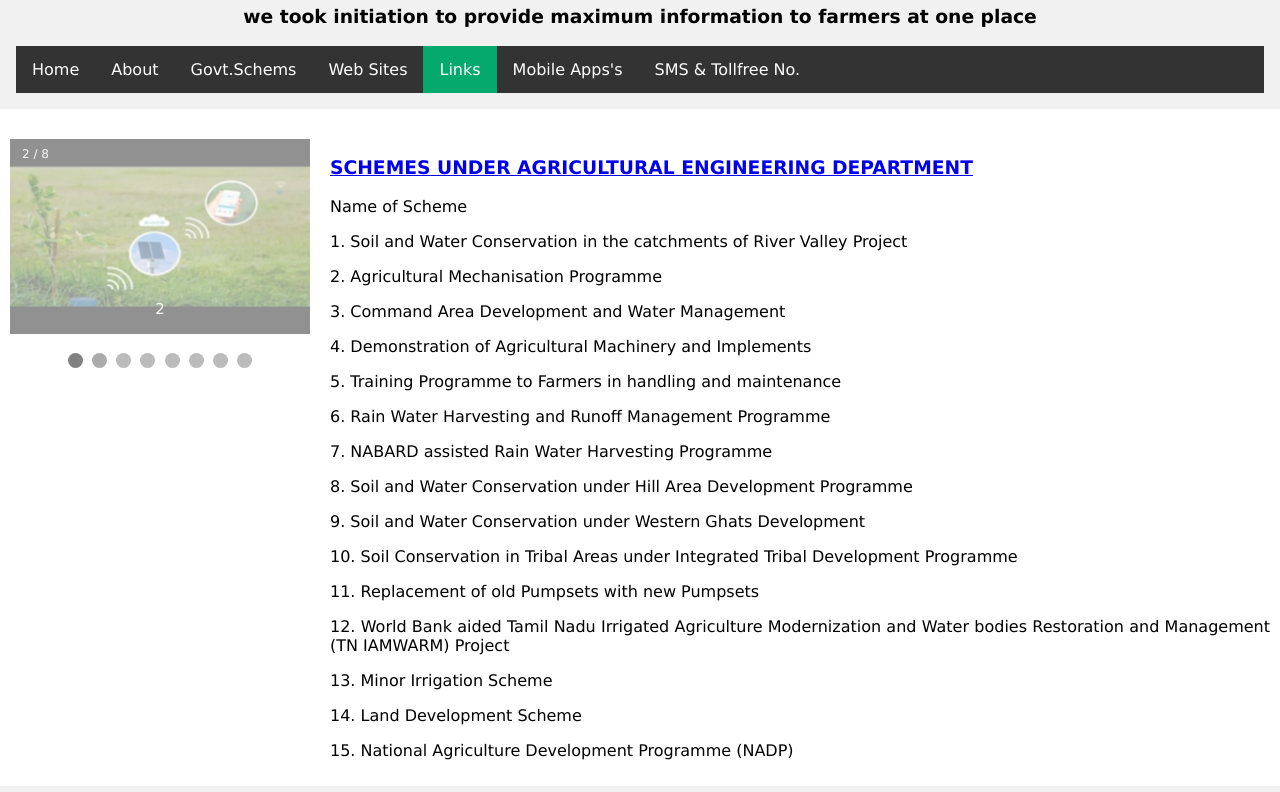
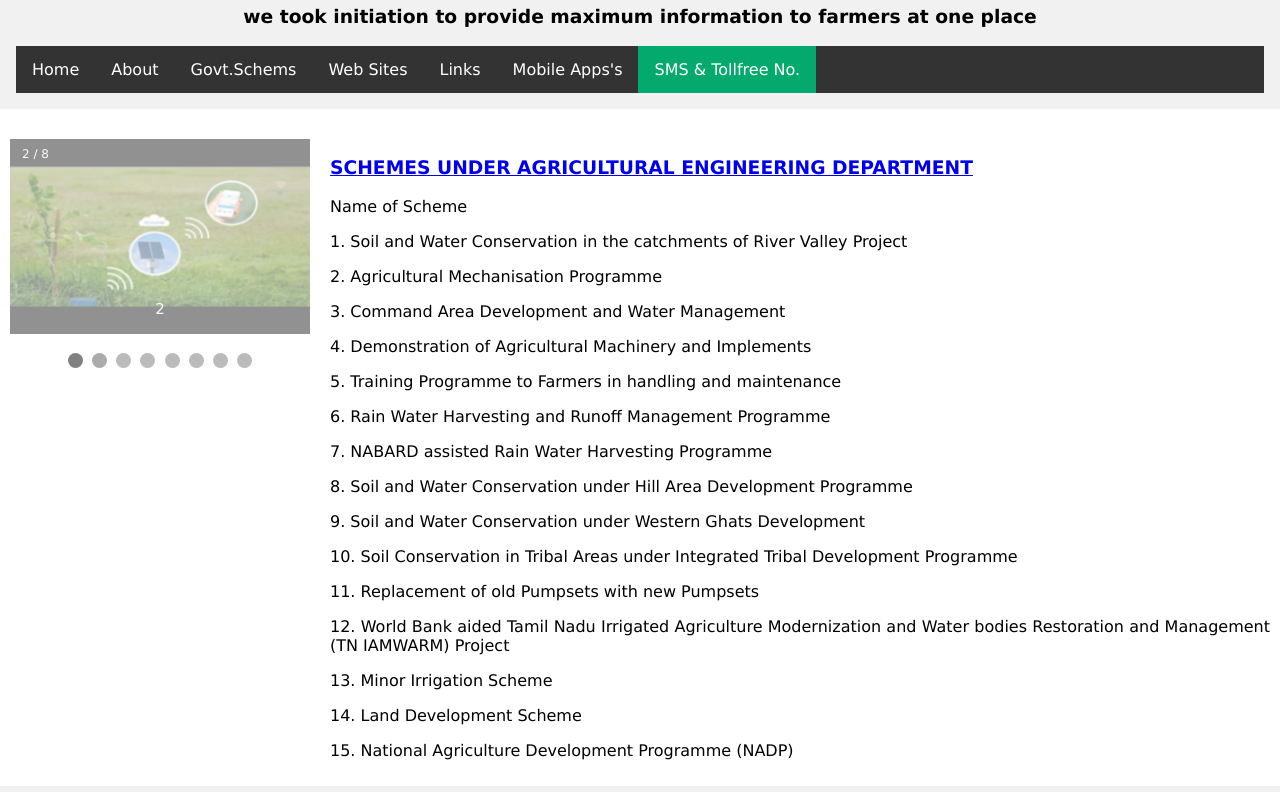
Before and after one commit to sastrapublicpolicies/friendoffarmer, a plain HTML site: page tnschemes.html in a window 1280 px wide. Shown: the part 110-902 px from the top of the page. Drawn offline with Linux system fonts and the light colour scheme.

Commit message:
Add files via upload

```diff
--- a/tnschemes.html
+++ b/tnschemes.html
@@ -204,9 +204,9 @@ function googleTranslateElementInit() {
   <li><a href="about.html">About</a></li>
   <li><a href="schemes.html">Govt.Schems</a></li>
   <li><a href="agriculturalsites.html">Web Sites</a></li>
-  <li><a class="active" href="sites.html">Links </a></li>
+  <li><a href="sites.html">Links </a></li>
   <li><a href="mobileapps.html">Mobile Apps's </a></li>
-  <li><a href="tollfree.html">SMS & Tollfree No. </a></li>
+  <li><a class="active" href="tnschemes.html">SMS & Tollfree No. </a></li>
 
 </ul>
   </div>
@@ -299,7 +299,7 @@ function showSlides() {
 
 </div>
 <div class="column middle" style="background-color:#ffffff;">
-<h3><a href="https://agritech.tnau.ac.in/agricultural_engineering/agriengg_govt_schemes.html"> SCHEMES UNDER AGRICULTURAL ENGINEERING DEPARTMENT</a></h3>
+<h3><a href="https://agritech.tnau.ac.in/agricultural_engineering/agriengg_govt_schemes.html" target="_blank"> SCHEMES UNDER AGRICULTURAL ENGINEERING DEPARTMENT</a></h3>
 <p>Name of Scheme</p>
 <p>1. Soil and Water Conservation in the catchments of River Valley Project</p>
 <p>2. Agricultural Mechanisation Programme</p>
```
